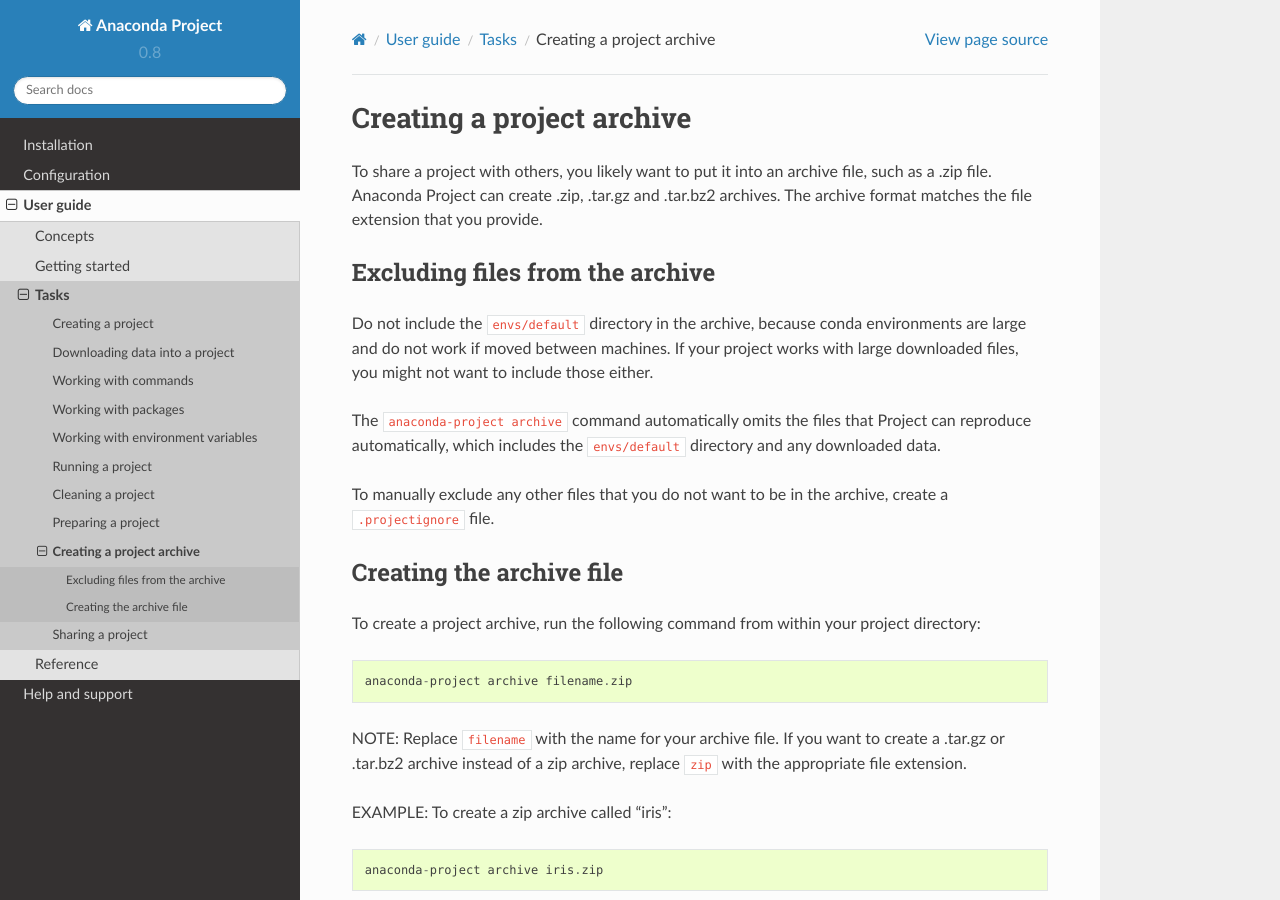
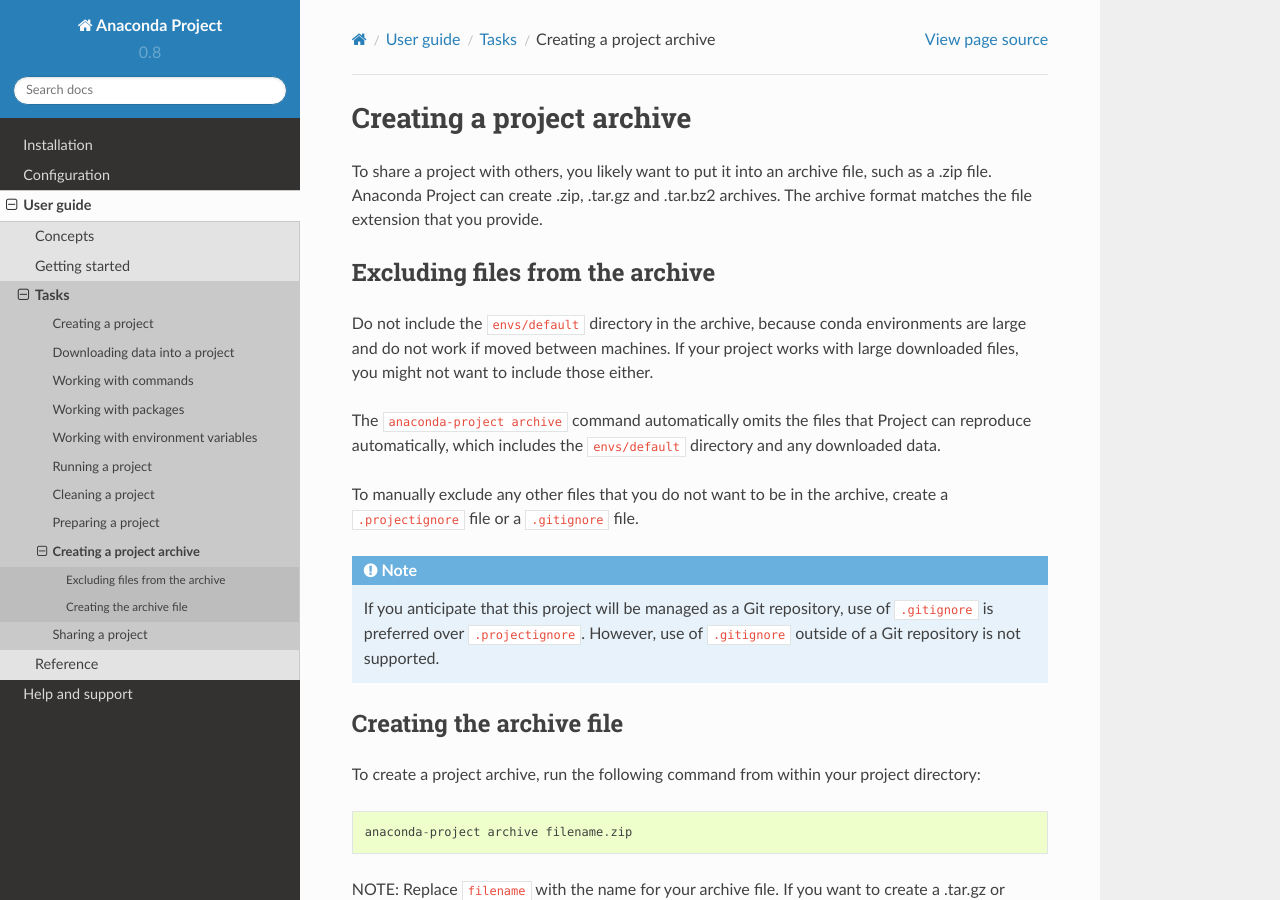
Before and after one commit to anaconda/anaconda-project, a Sphinx documentation site: the page built from docs/source/user-guide/tasks/create-project-archive.rst, in a window 1280 px wide and 900 px high. Built offline with Sphinx 7.4.7 and the Read the Docs theme 2.0.0, drawn with Linux system fonts in a browser that asks for light colours.

Commit message:
Do not create projectignore if gitignore is present

```diff
--- a/docs/source/user-guide/tasks/create-project-archive.rst
+++ b/docs/source/user-guide/tasks/create-project-archive.rst
@@ -21,8 +21,15 @@
 the ``envs/default`` directory and any downloaded data.
 
 To manually exclude any other files that you do not want to be
-in the archive, create a ``.projectignore`` file.
+in the archive, create a ``.projectignore`` file or a
+``.gitignore`` file.
 
+.. note::
+
+  If you anticipate that this project will be managed as a Git
+  repository, use of ``.gitignore`` is preferred over
+  ``.projectignore``. However, use of ``.gitignore`` outside
+  of a Git repository is not supported.
 
 Creating the archive file
 =========================
```
Also changed, not shown: 1 other file.
